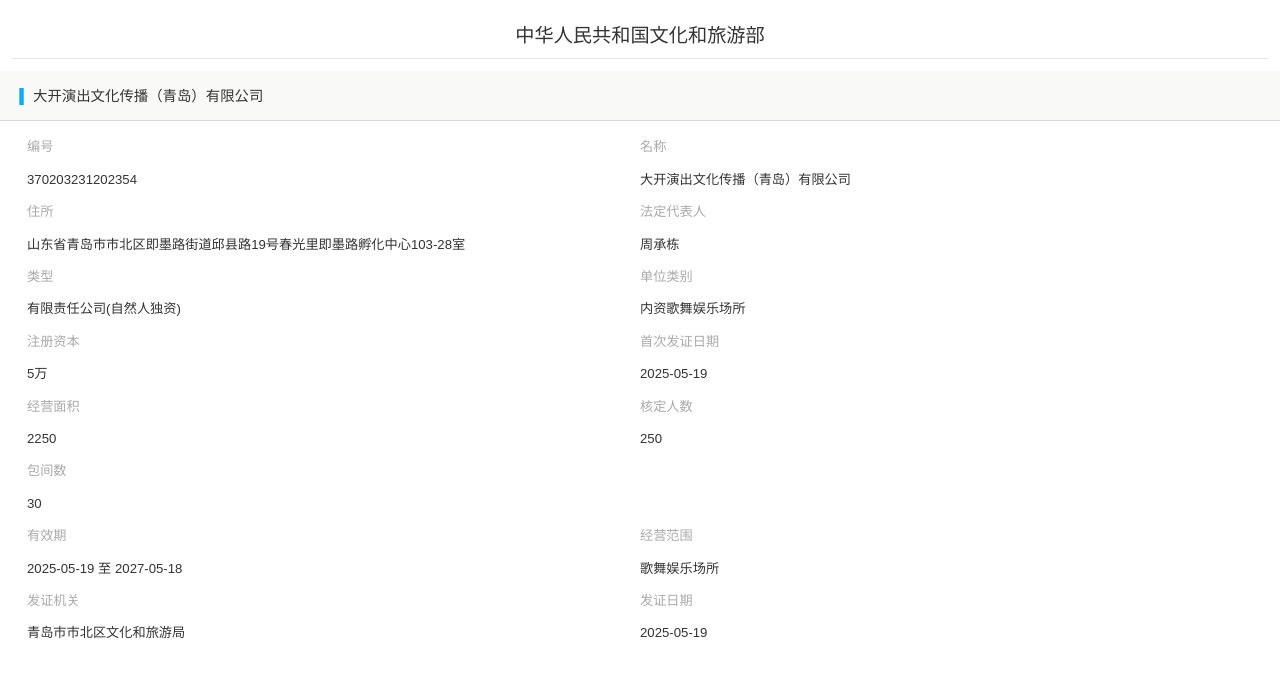
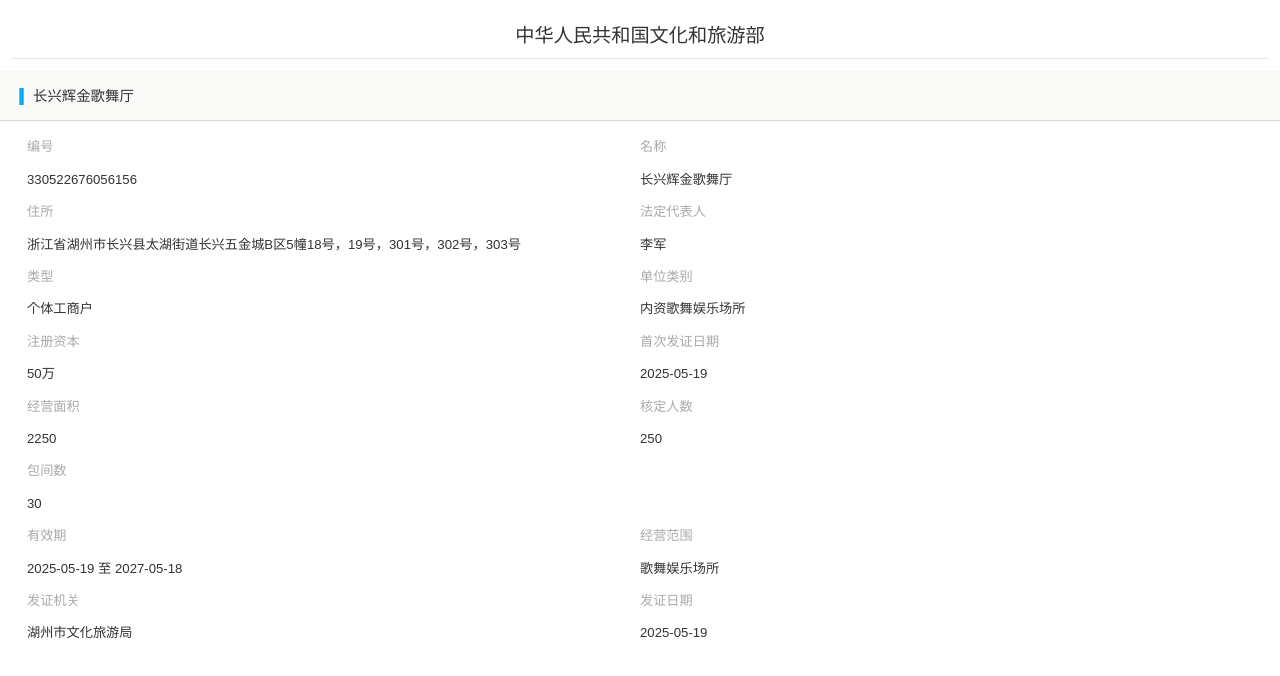
Before and after one commit to jbhdxkz-166/1, a plain HTML site: page index.html in a window 1280 px wide. Drawn offline with Linux system fonts and the light colour scheme.

Commit message:
Update index.html

```diff
--- a/index.html
+++ b/index.html
@@ -420,33 +420,33 @@
     </div>
 
     <div class="first">
-        <span class="xd">|</span><span>大开演出文化传播（青岛）有限公司</span>
+        <span class="xd">|</span><span>长兴辉金歌舞厅</span>
     </div>
     <div class="ycxx">
         <div class="ycxx-content">
             <div class="ycxx-left">
                 <span>编号</span>
-                <span>370203231202354</span>
+                <span>330522676056156</span>
             </div>
             <div class="ycxx-left">
                 <span>名称</span>
-                <span>大开演出文化传播（青岛）有限公司</span>
+                <span>长兴辉金歌舞厅</span>
             </div>
         </div>
         <div class="ycxx-content">
             <div class="ycxx-left">
                 <span>住所</span>
-                <span>山东省青岛市市北区即墨路街道邱县路19号春光里即墨路孵化中心103-28室</span>
+                <span>浙江省湖州市长兴县太湖街道长兴五金城B区5幢18号，19号，301号，302号，303号</span>
             </div>
             <div class="ycxx-left">
                 <span>法定代表人</span>
-                <span>周承栋</span>
+                <span>李军</span>
             </div>
         </div>
         <div class="ycxx-content">
             <div class="ycxx-left">
                 <span>类型</span>
-                <span>有限责任公司(自然人独资)</span>
+                <span>个体工商户</span>
             </div>
             <div class="ycxx-left">
                 <span>单位类别</span>
@@ -456,7 +456,7 @@
         <div class="ycxx-content">
             <div class="ycxx-left">
                 <span>注册资本</span>
-                <span>5万</span>
+                <span>50万</span>
             </div>
             <div class="ycxx-left">
                 <span>首次发证日期</span>
@@ -492,7 +492,7 @@
         <div class="ycxx-content">
             <div class="ycxx-left">
                 <span>发证机关</span>
-                <span>青岛市市北区文化和旅游局</span>
+                <span>湖州市文化旅游局</span>
             </div>
             <div class="ycxx-left">
                 <span>发证日期</span>
```
